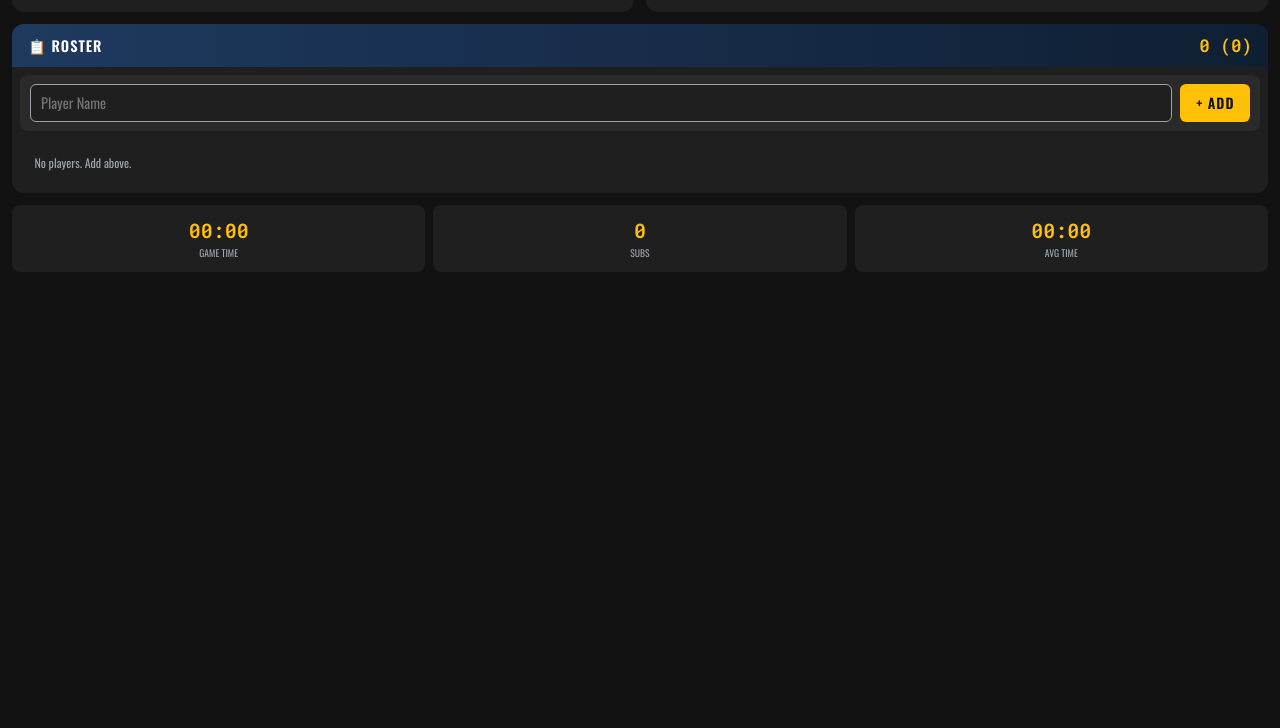
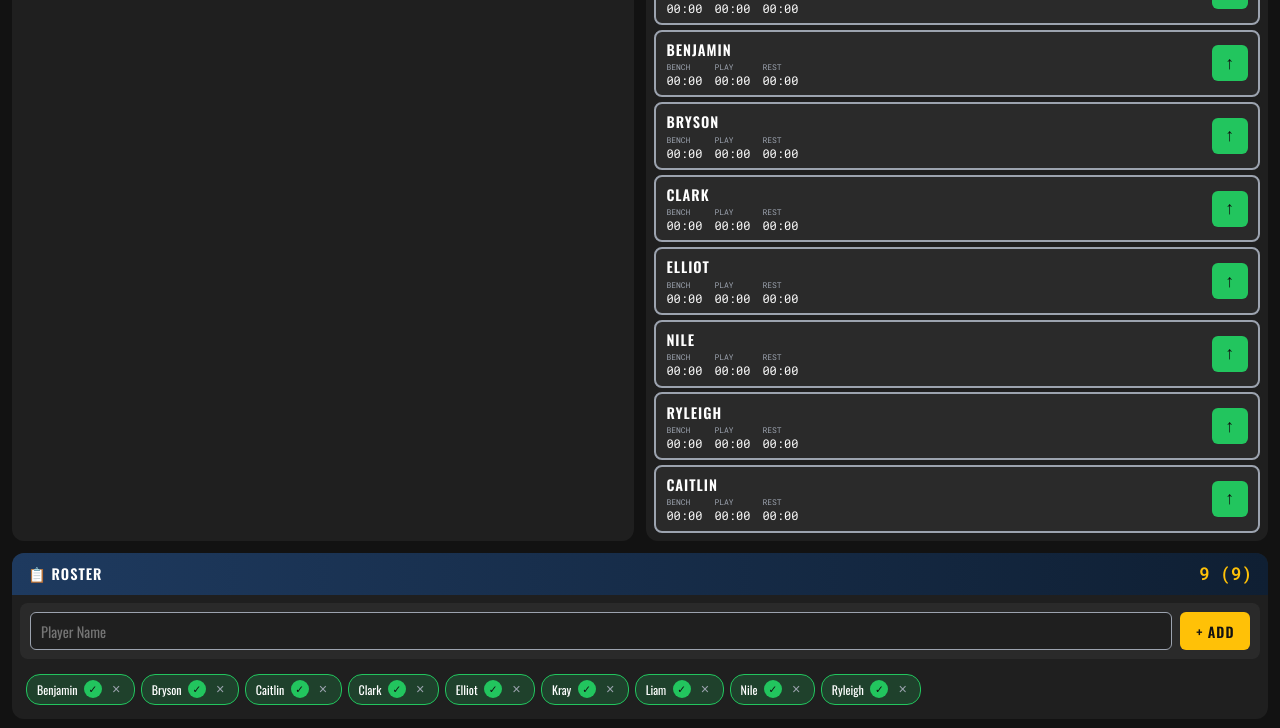
Before and after one commit to daggerchess/basketball-sub-tracker, a plain HTML site: page index.html in a window 1280 px wide. Shown: the part 421-1149 px from the top of the page. Before the commit the page ends 800 px from the top, so only its background shows below. Drawn offline with nearby package versions, Linux system fonts and the light colour scheme.

Commit message:
Update default team name and add players

```diff
--- a/index.html
+++ b/index.html
@@ -229,7 +229,21 @@
         }
         function createDefaultTeam() {
             const id = 'team_' + Date.now();
-            teams[id] = { name: 'My Team', players: [], gameLength: 32 };
+            teams[id] = {
+                name: 'Homestead',
+                players: [
+                    { id: 1, name: 'Liam', activeForGame: true },
+                    { id: 2, name: 'Kray', activeForGame: true },
+                    { id: 3, name: 'Benjamin', activeForGame: true },
+                    { id: 4, name: 'Bryson', activeForGame: true },
+                    { id: 5, name: 'Clark', activeForGame: true },
+                    { id: 6, name: 'Elliot', activeForGame: true },
+                    { id: 7, name: 'Nile', activeForGame: true },
+                    { id: 8, name: 'Ryleigh', activeForGame: true },
+                    { id: 9, name: 'Caitlin', activeForGame: true }
+                ],
+                gameLength: 32
+            };
             currentTeamId = id;
             saveTeams();
         }
```
